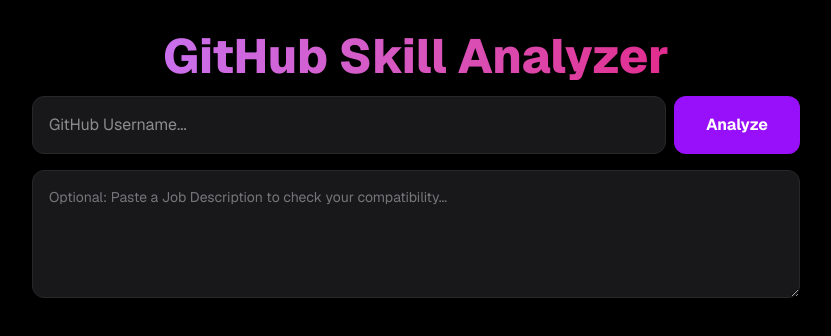
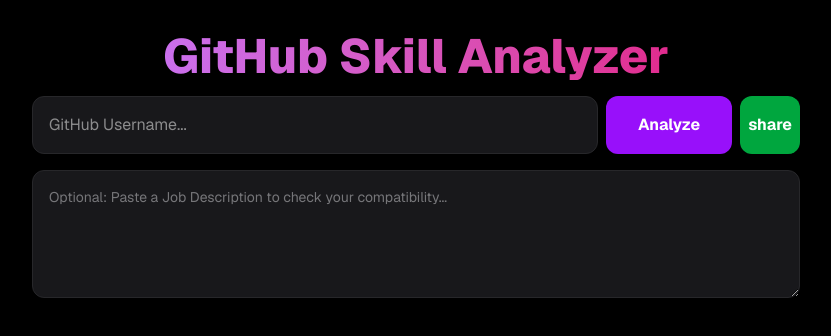
Before and after one commit to Vikasjoshi008/github-skill-analyzer, a Next.js app: page / in a window 1280 px wide. Shown: the top 336 px of the page, without its empty margins (224-1055 px from the left). Built offline with nearby package versions, Linux system fonts and the light colour scheme.

Commit message:
add share button

```diff
--- a/app/page.tsx
+++ b/app/page.tsx
@@ -91,6 +91,9 @@
               className="bg-purple-600 px-8 py-4 rounded-xl font-bold transition-all disabled:opacity-50 cursor-pointer"
             >
               {loading ? "Analyzing..." : "Analyze"}
+            </button>
+            <button className="bg-green-600 rounded-xl px-2 font-bold">
+              share
             </button>
           </div>
           <textarea
@@ -190,37 +193,6 @@
                 </div>
               </motion.div>
 
-              {/* Inside result && (...) block in page.tsx */}
-              {/* {result.aiAnalysis.match_percentage !== undefined && (
-                <div className="bg-gradient-to-r from-blue-600/20 to-purple-600/20 border border-blue-500/30 p-6 rounded-3xl">
-                  <div className="flex justify-between items-center mb-4">
-                    <h3 className="text-xl font-bold text-blue-400">
-                      Target Match Analysis
-                    </h3>
-                    <span className="text-3xl font-black text-blue-500">
-                      {result.aiAnalysis.match_percentage}%
-                    </span>
-                  </div>
-                  <div className="space-y-4">
-                    <div>
-                      <p className="text-xs uppercase text-zinc-500 font-bold mb-1">
-                        Critical Gaps for this Role
-                      </p>
-                      <p className="text-sm text-zinc-300">
-                        {result.aiAnalysis.critical_gaps}
-                      </p>
-                    </div>
-                    <div className="bg-black/40 p-4 rounded-xl border border-white/5">
-                      <p className="text-xs uppercase text-blue-400 font-bold mb-1">
-                        Recommended Project
-                      </p>
-                      <p className="text-sm font-medium">
-                        {result.aiAnalysis.missing_project_idea}
-                      </p>
-                    </div>
-                  </div>
-                </div>
-              )} */}
               {/* Find the Target Match Analysis section in your page.tsx and replace it with this */}
               {result.aiAnalysis.match_percentage !== undefined && (
                 <div className="bg-gradient-to-br from-blue-900/40 to-purple-900/40 border border-blue-500/30 p-8 rounded-3xl shadow-2xl">
```
